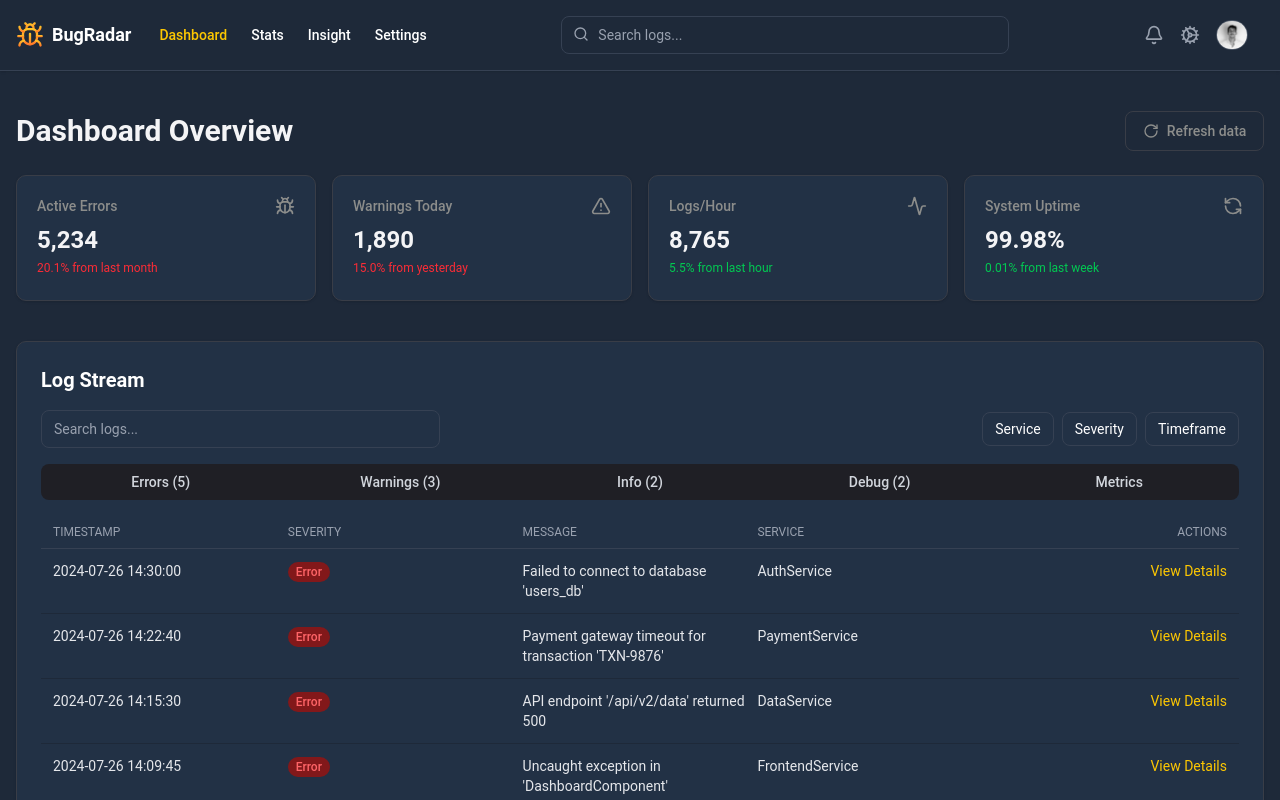
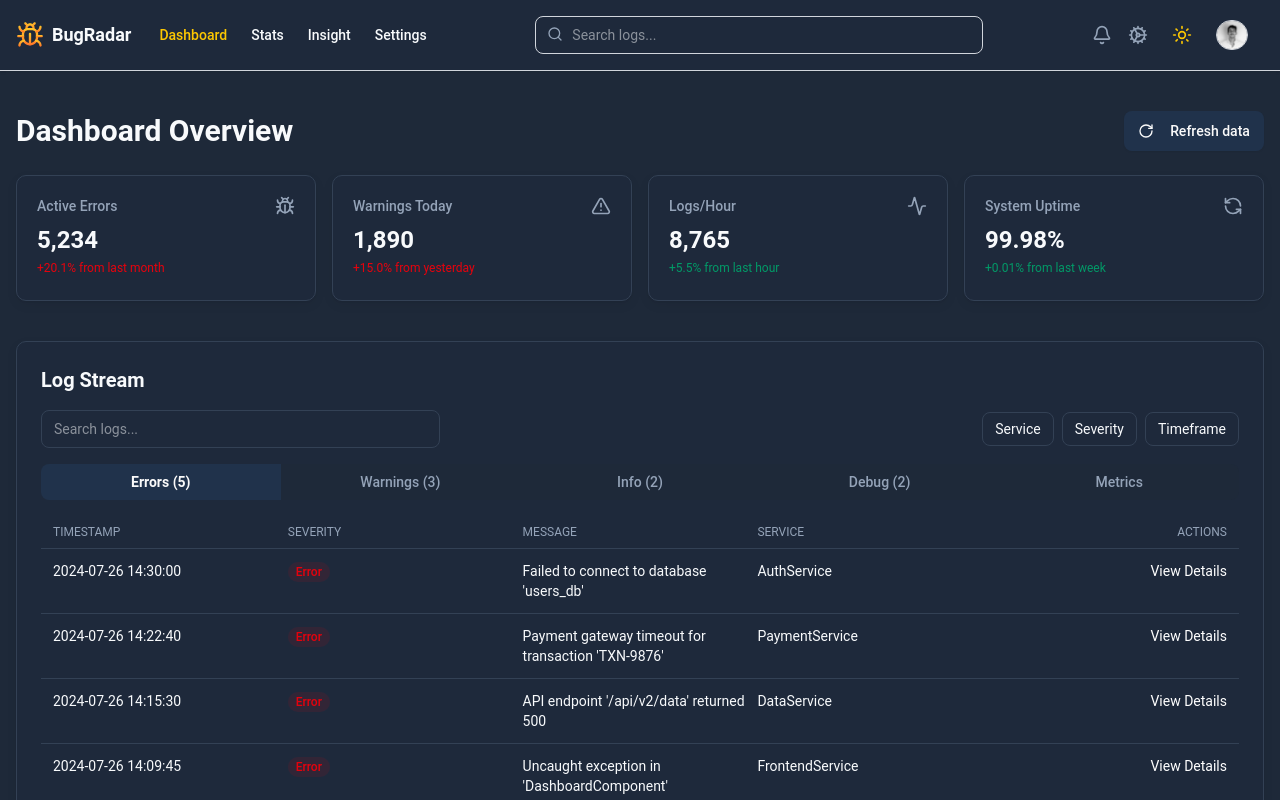
Before and after one commit to ARVIPE/BugRadar, a Next.js app: page /dashboard in a window 1280 px wide. Shown: the top 800 px of the page. Built offline with nearby package versions, Linux system fonts and the light colour scheme.

Commit message:
feat: dashboard page adapted to change between light and dark mode

```diff
--- a/src/app/dashboard/page.tsx
+++ b/src/app/dashboard/page.tsx
@@ -1,68 +1,63 @@
-import AlertAndChart from "@/components/alertandchart";
-import Footer from "@/components/footer";
-import LogStream from "@/components/logstream";
-import Navbar from "@/components/navbar";
-import RecentActivity from "@/components/recentactivity";
-import { RotateCw, Bug, AlertTriangle, Activity, RefreshCcw } from "lucide-react";
+import Navbar from "@/components/navbar"
+import Footer from "@/components/footer"
+import LogStream from "@/components/logstream"
+import AlertAndChart from "@/components/alertandchart"
+import RecentActivity from "@/components/recentactivity"
+import { RotateCw, Bug, AlertTriangle, Activity, RefreshCcw } from "lucide-react"
+import { Button } from "@/components/ui/button"
 
 export default function Dashboard() {
   return (
-    <div className="bg-gray-800 min-h-screen w-full text-white">
+    <div className="min-h-screen w-full bg-skin-bg text-skin-title">
       <Navbar />
 
-      <div className="max-w-7xl mx-auto px-4 py-10">
-        {/* Header row: title + refresh */}
+      <main className="max-w-7xl mx-auto px-4 py-10">
+        {/* Header */}
         <div className="flex flex-col md:flex-row items-start md:items-center justify-between gap-4 mb-6">
-          <h1 className="text-3xl font-bold text-[#F4F4F6]">Dashboard Overview</h1>
-          <button
-            className="flex items-center justify-center gap-2 px-4 py-2 h-10 w-[138.9375px] text-sm font-medium text-[#8C8D8B] border border-[#393D47] rounded-md hover:bg-[#24364f] hover:text-[#8C8D8B] active:bg-black disabled:opacity-40"
-          >
-            <RotateCw size={16} className="text-[#8C8D8B]" />
+          <h1 className="text-3xl font-bold text-skin-title">Dashboard Overview</h1>
+          <Button className="h-10 w-[140px]">
+            <RotateCw className="mr-2 h-4 w-4" />
             Refresh data
-          </button>
+          </Button>
         </div>
 
-        {/* Stats grid */}
-        <div className="grid grid-cols-1 sm:grid-cols-2 lg:grid-cols-4 gap-4">
-          {/* Card 1: Active Errors */}
-          <div className="relative bg-[#223145] border border-[#393D47] rounded-lg shadow-sm p-5 h-[126px]">
-            <h2 className="text-sm font-medium text-[#8C8D8B]">Active Errors</h2>
-            <Bug className="absolute top-5 right-5 w-5 h-5 text-[#8C8D8B]" />
-            <p className="mt-2 text-2xl font-bold text-[#F4F4F6]">5,234</p>
-            <p className="mt-1 text-xs text-red-500">20.1% from last month</p>
+        {/* KPIs */}
+        <section className="grid grid-cols-1 sm:grid-cols-2 lg:grid-cols-4 gap-4 mb-8">
+          <div className="relative bg-skin-panel border border-border rounded-lg shadow-elev-1 p-5 h-[126px]">
+            <h2 className="text-sm font-medium text-skin-subtitle">Active Errors</h2>
+            <Bug className="absolute top-5 right-5 w-5 h-5 text-skin-subtitle" />
+            <p className="mt-2 text-2xl font-bold text-skin-title">5,234</p>
+            <p className="mt-1 text-xs text-destructive">+20.1% from last month</p>
           </div>
 
-          {/* Card 2: Warnings Today */}
-          <div className="relative bg-[#223145] border border-[#393D47] rounded-lg shadow-sm p-5 h-[126px]">
-            <h2 className="text-sm font-medium text-[#8C8D8B]">Warnings Today</h2>
-            <AlertTriangle className="absolute top-5 right-5 w-5 h-5 text-[#8C8D8B]" />
-            <p className="mt-2 text-2xl font-bold text-[#F4F4F6]">1,890</p>
-            <p className="mt-1 text-xs text-red-500">15.0% from yesterday</p>
+          <div className="relative bg-skin-panel border border-border rounded-lg shadow-elev-1 p-5 h-[126px]">
+            <h2 className="text-sm font-medium text-skin-subtitle">Warnings Today</h2>
+            <AlertTriangle className="absolute top-5 right-5 w-5 h-5 text-skin-subtitle" />
+            <p className="mt-2 text-2xl font-bold text-skin-title">1,890</p>
+            <p className="mt-1 text-xs text-destructive">+15.0% from yesterday</p>
           </div>
 
-          {/* Card 3: Logs/Hour */}
-          <div className="relative bg-[#223145] border border-[#393D47] rounded-lg shadow-sm p-5 h-[126px]">
-            <h2 className="text-sm font-medium text-[#8C8D8B]">Logs/Hour</h2>
-            <Activity className="absolute top-5 right-5 w-5 h-5 text-[#8C8D8B]" />
-            <p className="mt-2 text-2xl font-bold text-[#F4F4F6]">8,765</p>
-            <p className="mt-1 text-xs text-green-500">5.5% from last hour</p>
+          <div className="relative bg-skin-panel border border-border rounded-lg shadow-elev-1 p-5 h-[126px]">
+            <h2 className="text-sm font-medium text-skin-subtitle">Logs/Hour</h2>
+            <Activity className="absolute top-5 right-5 w-5 h-5 text-skin-subtitle" />
+            <p className="mt-2 text-2xl font-bold text-skin-title">8,765</p>
+            <p className="mt-1 text-xs text-emerald-600">+5.5% from last hour</p>
           </div>
 
-          {/* Card 4: System Uptime */}
-          <div className="relative bg-[#223145] border border-[#393D47] rounded-lg shadow-sm p-5 h-[126px]">
-            <h2 className="text-sm font-medium text-[#8C8D8B]">System Uptime</h2>
-            <RefreshCcw className="absolute top-5 right-5 w-5 h-5 text-[#8C8D8B]" />
-            <p className="mt-2 text-2xl font-bold text-[#F4F4F6]">99.98%</p>
-            <p className="mt-1 text-xs text-green-500">0.01% from last week</p>
+          <div className="relative bg-skin-panel border border-border rounded-lg shadow-elev-1 p-5 h-[126px]">
+            <h2 className="text-sm font-medium text-skin-subtitle">System Uptime</h2>
+            <RefreshCcw className="absolute top-5 right-5 w-5 h-5 text-skin-subtitle" />
+            <p className="mt-2 text-2xl font-bold text-skin-title">99.98%</p>
+            <p className="mt-1 text-xs text-emerald-600">+0.01% from last week</p>
           </div>
-        </div>
+        </section>
 
         <LogStream />
-        <AlertAndChart/>
-        <RecentActivity/>
+        <AlertAndChart />
+        <RecentActivity />
+      </main>
 
-      </div>
       <Footer />
     </div>
-  );
+  )
 }
--- a/src/app/globals.css
+++ b/src/app/globals.css
@@ -130,20 +130,86 @@ body {
   }
 }
 
-/* --- Light --- */
+
+/* === LIGHT THEME (pro, estilo paneles limpios) === */
 .theme-light {
-  --color-bg: #ffffff;
+  /* shadcn tokens (afectan a Button, Input, etc.) */
+  --background: #f7f7f5;            /* crema muy suave */
+  --foreground: #111827;            /* slate-900 */
+
+  --card: #ffffff;
+  --card-foreground: #1f2937;       /* slate-800 */
+
+  --popover: #ffffff;
+  --popover-foreground: #1f2937;
+
+  --primary: #f5c044;               /* ámbar bonito para CTA */
+  --primary-foreground: #1f2937;    /* texto oscuro, buen contraste */
+
+
+  --highcpuAlert: #f5c044;
+  --details-link: #f5c044;
+  --strokeLine: #f5c044;            /* naranja para líneas de gráficos */
+
+  --secondary: #f3f4f6;             /* gray-100 */
+  --secondary-foreground: #374151;  /* gray-700 */
+
+  --muted: #f5f5f4;                 /* stone-100 */
+  --muted-foreground: #6b7280;      /* gray-500 */
+
+  --accent: #fef3c7;                /* amber-100 */
+  --accent-foreground: #1f2937;
+
+  --destructive: #ef4444;
+  --destructive-foreground: #ffffff;
+
+  --border: #e5e7eb;                /* gray-200 (borde sutil) */
+  --input: #e5e7eb;
+  --ring: #facc15;                  /* focus amarillito */
+  --radius: 0.75rem;
+
+  /* utilidades “skin” que usa tu UI */
+  --color-bg: #f7f7f5;
   --color-panel: #ffffff;
-  --color-title: #111111;
-  --color-subtitle: #555555;
-  --color-input: #f4f4f4;
+  --color-title: #1f2937;
+  --color-subtitle: #6b7280;
+  --color-input: #ffffff;
 }
 
-/* --- Dark (azules oscuros elegantes) --- */
+/* === DARK THEME (igual que tu original) === */
 .theme-dark {
-  --color-bg: var(--color-gray-800); /* slate-900 / azul muy oscuro */
-  --color-panel: #1e293b; /* slate-800 */
-  --color-title: #f8fafc; /* casi blanco */
-  --color-subtitle: #94a3b8; /* gris-azulado */
-  --color-input: #0f172a; /* igual que fondo, oscuro */
+  /* tus tokens “skin” existentes (no los toco) */
+  --color-bg: var(--color-gray-800);
+  --color-panel: #1e293b;
+  --color-title: #f8fafc;
+  --color-subtitle: #94a3b8;
+  --color-input: #0f172a;
+  --border: #334155;
+  --primary: #20324b;
+  --details-link: #ffffff;
+  --strokeLine: #f97316;
+  --yellow: #facc15;
+  --highcpuAlert: #f5c044;
+
+  /* shadcn: NO definimos nada aquí para no cambiar tu dark
+     (si ya tenías bloque .dark o variables globales, seguirán idénticas) */
 }
+
+/* === Utilities ligadas al tema (si no las tenías) === */
+@layer utilities {
+  .bg-skin-bg { background-color: var(--color-bg); }
+  .bg-skin-panel { background-color: var(--color-panel); }
+  .text-skin-title { color: var(--color-title); }
+  .text-skin-subtitle { color: var(--color-subtitle); }
+  .border-border { border-color: var(--border); }
+  .shadow-elev-1 { box-shadow: 0 1px 2px rgba(0,0,0,.05), 0 4px 12px rgba(0,0,0,.06); }
+}
+
+/* Fondo sutil solo en light (opcional) */
+.theme-light body {
+  background-color: var(--background);
+  background-image:
+    radial-gradient(1200px 600px at 0% -20%, #ffffff 0%, transparent 60%),
+    radial-gradient(800px 400px at 100% 0%, #fff8e6 0%, transparent 50%);
+  background-attachment: fixed;
+}
--- a/src/components/logstream.tsx
+++ b/src/components/logstream.tsx
@@ -1,87 +1,62 @@
-"use client";
-import { useState } from "react";
+"use client"
+import { useState } from "react"
 
 export default function LogStream() {
-  const [activeTab, setActiveTab] = useState("Errors");
+  const [activeTab, setActiveTab] = useState("Errors (5)")
 
   const logs = [
-    {
-      time: "2024-07-26 14:30:00",
-      severity: "Error",
-      message: "Failed to connect to database 'users_db'",
-      service: "AuthService",
-    },
-    {
-      time: "2024-07-26 14:22:40",
-      severity: "Error",
-      message: "Payment gateway timeout for transaction 'TXN-9876'",
-      service: "PaymentService",
-    },
-    {
-      time: "2024-07-26 14:15:30",
-      severity: "Error",
-      message: "API endpoint '/api/v2/data' returned 500",
-      service: "DataService",
-    },
-    {
-      time: "2024-07-26 14:09:45",
-      severity: "Error",
-      message: "Uncaught exception in 'DashboardComponent'",
-      service: "FrontendService",
-    },
-    {
-      time: "2024-07-26 13:58:00",
-      severity: "Error",
-      message: "Invalid authentication token received",
-      service: "AuthService",
-    },
-  ];
+    { time: "2024-07-26 14:30:00", severity: "Error", message: "Failed to connect to database 'users_db'", service: "AuthService" },
+    { time: "2024-07-26 14:22:40", severity: "Error", message: "Payment gateway timeout for transaction 'TXN-9876'", service: "PaymentService" },
+    { time: "2024-07-26 14:15:30", severity: "Error", message: "API endpoint '/api/v2/data' returned 500", service: "DataService" },
+    { time: "2024-07-26 14:09:45", severity: "Error", message: "Uncaught exception in 'DashboardComponent'", service: "FrontendService" },
+    { time: "2024-07-26 13:58:00", severity: "Error", message: "Invalid authentication token received", service: "AuthService" },
+  ]
 
   return (
-    <div className="bg-[#223145] border border-[#393D47] rounded-lg shadow-sm p-6 mt-10">
-      <h2 className="text-xl font-semibold text-white mb-4">Log Stream</h2>
+    <div className="bg-skin-panel border border-border rounded-lg shadow-elev-1 p-6 mt-10">
+      <h2 className="text-xl font-semibold text-skin-title mb-4">Log Stream</h2>
 
       {/* Top bar */}
       <div className="flex flex-col md:flex-row md:items-center justify-between gap-4 mb-4">
         <input
           type="text"
           placeholder="Search logs..."
-          className="w-full md:w-1/3 px-3 py-2 text-sm border border-gray-700 rounded-md placeholder-gray-400 text-white"
+          className="w-full md:w-1/3 px-3 py-2 text-sm bg-skin-input border border-border rounded-md
+                     placeholder:text-skin-subtitle text-skin-title
+                     focus:outline-none focus:ring-2 focus:ring-[var(--ring)] focus:border-[var(--ring)]"
         />
         <div className="flex items-center gap-2 self-end md:self-auto">
-          <button className="text-sm border border-gray-700 text-white px-3 py-1.5 rounded-md hover:bg-gray-700">
+          <button className="text-sm border border-border text-skin-title px-3 py-1.5 rounded-md hover:bg-skin-bg">
             Service
           </button>
-          <button className="text-sm border border-gray-700 text-white px-3 py-1.5 rounded-md hover:bg-gray-700">
+          <button className="text-sm border border-border text-skin-title px-3 py-1.5 rounded-md hover:bg-skin-bg">
             Severity
           </button>
-          <button className="text-sm border border-gray-700 text-white px-3 py-1.5 rounded-md hover:bg-gray-700">
+          <button className="text-sm border border-border text-skin-title px-3 py-1.5 rounded-md hover:bg-skin-bg">
             Timeframe
           </button>
         </div>
       </div>
 
-
       {/* Tab bar */}
-      <div className="flex bg-[#1f1f25] rounded-md overflow-x-auto text-sm font-medium mb-4">
+      <div className="flex bg-skin-bg rounded-md overflow-x-auto text-sm font-medium mb-4">
         {["Errors (5)", "Warnings (3)", "Info (2)", "Debug (2)", "Metrics"].map((tab) => (
           <button
             key={tab}
             onClick={() => setActiveTab(tab)}
-            className={`px-4 py-2 flex-1 ${
-              activeTab === tab
-                ? "bg-yellow-400 text-black font-semibold"
-                : "text-gray-300 hover:text-white"
-            }`}
+            className={`px-4 py-2 flex-1 transition-colors
+              ${activeTab === tab
+                ? "bg-primary text-primary-foreground font-semibold"
+                : "text-skin-subtitle hover:text-skin-title hover:bg-skin-panel"}`}
           >
             {tab}
           </button>
         ))}
       </div>
 
-      {/* Table: Visible only on md+ */}
+      {/* Table: md+ */}
       <div className="hidden md:block">
-        <div className="grid grid-cols-5 px-3 py-2 text-xs uppercase text-gray-400 border-b border-gray-700">
+        <div className="grid grid-cols-5 px-3 py-2 text-xs uppercase text-skin-subtitle border-b border-border">
           <div>Timestamp</div>
           <div>Severity</div>
           <div>Message</div>
@@ -92,18 +67,19 @@ export default function LogStream() {
         {logs.map((log, index) => (
           <div
             key={index}
-            className="grid grid-cols-5 px-3 py-3 text-sm text-gray-200 border-b border-gray-800 hover:bg-[#1f1f25]"
+            className="grid grid-cols-5 px-3 py-3 text-sm text-skin-title border-b border-border hover:bg-skin-bg"
           >
             <div>{log.time}</div>
             <div>
-              <span className="inline-block px-2 py-0.5 text-xs font-medium text-red-400 bg-red-900 rounded-full">
+              <span className="inline-block px-2 py-0.5 text-xs font-medium rounded-full
+                               bg-destructive/10 text-destructive">
                 {log.severity}
               </span>
             </div>
             <div>{log.message}</div>
             <div>{log.service}</div>
             <div className="text-right">
-              <a href="/detail" className="text-yellow-400 hover:underline">
+              <a href="/detail" className="text-[var(--details-link)] hover:underline">
                 View Details
               </a>
             </div>
@@ -111,31 +87,29 @@ export default function LogStream() {
         ))}
       </div>
 
-      {/* Mobile version: stacked cards */}
+      {/* Mobile: stacked cards */}
       <div className="md:hidden flex flex-col gap-4">
         {logs.map((log, index) => (
-          <div
-            key={index}
-            className="border border-gray-700 rounded-md p-4 bg-[#223145] shadow-sm"
-          >
-            <div className="text-xs text-gray-400 mb-1">Timestamp</div>
-            <div className="mb-2">{log.time}</div>
+          <div key={index} className="border border-border rounded-md p-4 bg-skin-panel shadow-elev-1">
+            <div className="text-xs text-skin-subtitle mb-1">Timestamp</div>
+            <div className="mb-2 text-skin-title">{log.time}</div>
 
-            <div className="text-xs text-gray-400 mb-1">Severity</div>
+            <div className="text-xs text-skin-subtitle mb-1">Severity</div>
             <div className="mb-2">
-              <span className="inline-block px-2 py-0.5 text-xs font-medium text-red-400 bg-red-900 rounded-full">
+              <span className="inline-block px-2 py-0.5 text-xs font-medium rounded-full
+                               bg-destructive/10 text-destructive">
                 {log.severity}
               </span>
             </div>
 
-            <div className="text-xs text-gray-400 mb-1">Message</div>
-            <div className="mb-2">{log.message}</div>
+            <div className="text-xs text-skin-subtitle mb-1">Message</div>
+            <div className="mb-2 text-skin-title">{log.message}</div>
 
-            <div className="text-xs text-gray-400 mb-1">Service</div>
-            <div className="mb-2">{log.service}</div>
+            <div className="text-xs text-skin-subtitle mb-1">Service</div>
+            <div className="mb-2 text-skin-title">{log.service}</div>
 
             <div className="text-right mt-2">
-              <a href="#" className="text-yellow-400 text-sm font-medium hover:underline">
+              <a href="/detail" className="text-[var(--primary)] text-sm font-medium hover:underline">
                 View Details
               </a>
             </div>
@@ -143,5 +117,5 @@ export default function LogStream() {
         ))}
       </div>
     </div>
-  );
+  )
 }
--- a/src/components/navbar.tsx
+++ b/src/components/navbar.tsx
@@ -1,50 +1,49 @@
-"use client";
-import Image from "next/image";
-import { Bell, Cog, Menu, Search, X } from "lucide-react";
-import { useState } from "react";
+"use client"
+import Image from "next/image"
+import { Bell, Cog, Menu, Search, X, Moon, Sun } from "lucide-react"
+import { useState, useEffect } from "react"
 
 export default function Navbar() {
-  const [isOpen, setIsOpen] = useState(false);
+  const [isOpen, setIsOpen] = useState(false)
+  const [theme, setTheme] = useState("theme-dark")
+
+  const toggleTheme = () => {
+    const newTheme = theme === "theme-dark" ? "theme-light" : "theme-dark"
+    setTheme(newTheme)
+    document.documentElement.className = newTheme
+  }
+
+  useEffect(() => {
+    document.documentElement.className = theme
+  }, [theme])
 
   return (
-    <nav className="bg-gray-800 p-4 shadow-sm border-b border-gray-700">
+    <nav className="bg-skin-panel p-4 shadow-sm border-b border-gray-300 dark:border-gray-700">
       <div className=" mx-auto flex items-center justify-between">
         {/* Left: Logo */}
         <div className="flex items-center space-x-2">
           <a href="/dashboard" className="flex items-center space-x-2">
-          <Image src="/navbarIcon.svg" alt="BugRadar Logo" width={28} height={28} />
-          <span className="text-white font-semibold text-lg">BugRadar</span>
+            <Image src="/navbarIcon.svg" alt="BugRadar Logo" width={28} height={28} />
+            <span className="text-skin-title font-semibold text-lg">BugRadar</span>
           </a>
           <ul className="hidden md:flex ml-5 items-center space-x-6 text-sm font-medium">
             <li>
-              <a
-                href="/dashboard"
-                className="text-yellow-400 hover:text-yellow-300 transition-colors"
-              >
+              <a href="/dashboard" className="text-yellow-400 hover:text-yellow-300 transition-colors">
                 Dashboard
               </a>
             </li>
-             <li>
-              <a
-                href="/stats"
-                className="text-white hover:text-gray-300 transition-colors"
-              >
+            <li>
+              <a href="/stats" className="text-skin-title hover:text-skin-subtitle transition-colors">
                 Stats
               </a>
             </li>
-              <li>
-              <a
-                href="/insight"
-                className="text-white hover:text-gray-300 transition-colors"
-              >
+            <li>
+              <a href="/insight" className="text-skin-title hover:text-skin-subtitle transition-colors">
                 Insight
               </a>
             </li>
             <li>
-              <a
-                href="/settings"
-                className="text-white hover:text-gray-300 transition-colors"
-              >
+              <a href="/settings" className="text-skin-title hover:text-skin-subtitle transition-colors">
                 Settings
               </a>
             </li>
@@ -54,27 +53,38 @@ export default function Navbar() {
         {/* Middle: Search bar (always visible) */}
         <div className="flex-1 px-4">
           <div className="relative max-w-md mx-auto">
-            <span className="absolute left-3 top-2.5 text-gray-400">
+            <span className="absolute left-3 top-2.5 text-skin-subtitle">
               <Search size={16} />
             </span>
             <input
               type="text"
               placeholder="Search logs..."
-              className="w-full pl-9 pr-3 py-2 text-sm rounded-md bg-transparent border border-gray-700 text-white placeholder-gray-400 focus:outline-none focus:ring-2 focus:ring-yellow-400 focus:border-yellow-400"
+              className="w-full pl-9 pr-3 py-2 text-sm rounded-md bg-skin-input border border-gray-300 dark:border-gray-700 text-skin-title placeholder-skin-subtitle focus:outline-none focus:ring-2 focus:ring-yellow-400 focus:border-yellow-400"
             />
           </div>
         </div>
 
         {/* Right: Icons, avatar, hamburger */}
         <div className="flex items-center space-x-4">
-
-
           {/* Icons */}
-          <button className="text-gray-400 hover:text-yellow-400">
+          <button className="text-skin-subtitle hover:text-yellow-400">
             <Bell size={20} />
           </button>
-          <button className="text-gray-400 hover:text-yellow-400">
+          <button className="text-skin-subtitle hover:text-yellow-400">
             <Cog size={20} />
+          </button>
+
+          {/* Theme toggle button */}
+          <button
+            onClick={toggleTheme}
+            className="p-2 rounded-full text-skin-subtitle hover:text-yellow-400 transition-all duration-200 hover:bg-skin-input"
+            aria-label="Toggle theme"
+          >
+            {theme === "theme-dark" ? (
+              <Sun size={20} className="text-yellow-400" />
+            ) : (
+              <Moon size={20} className="text-gray-700" />
+            )}
           </button>
 
           {/* Avatar */}
@@ -83,14 +93,11 @@ export default function Navbar() {
             alt="User"
             width={32}
             height={32}
-            className="rounded-full border border-gray-600"
+            className="rounded-full border border-gray-300 dark:border-gray-700"
           />
 
           {/* Mobile menu toggle */}
-          <button
-            className="md:hidden text-gray-400 hover:text-white"
-            onClick={() => setIsOpen(!isOpen)}
-          >
+          <button className="md:hidden text-skin-subtitle hover:text-skin-title" onClick={() => setIsOpen(!isOpen)}>
             {isOpen ? <X size={24} /> : <Menu size={24} />}
           </button>
         </div>
@@ -99,32 +106,20 @@ export default function Navbar() {
       {/* Mobile menu dropdown */}
       {isOpen && (
         <div className="md:hidden mt-3 space-y-3 px-2">
-          <a
-            href="/dashboard"
-            className="block text-yellow-400 font-medium hover:text-yellow-300"
-          >
+          <a href="/dashboard" className="block text-yellow-400 font-medium hover:text-yellow-300">
             Dashboard
           </a>
-          <a
-            href="/stats"
-            className="block text-white hover:text-gray-300"
-          >
+          <a href="/stats" className="block text-skin-title hover:text-skin-subtitle">
             Stats
           </a>
-          <a
-            href="/insight"
-            className="block text-white hover:text-gray-300"
-          >
+          <a href="/insight" className="block text-skin-title hover:text-skin-subtitle">
             Insight
           </a>
-          <a
-            href="/settings"
-            className="block text-white hover:text-gray-300"
-          >
+          <a href="/settings" className="block text-skin-title hover:text-skin-subtitle">
             Settings
           </a>
         </div>
       )}
     </nav>
-  );
+  )
 }
```
Also changed, not shown: src/components/alertandchart.tsx (+24 -20 lines), src/components/footer.tsx (+8 -9 lines), src/components/recentactivity.tsx (+13 -14 lines), 1 other file (tests, documents, lock files or other folders).
